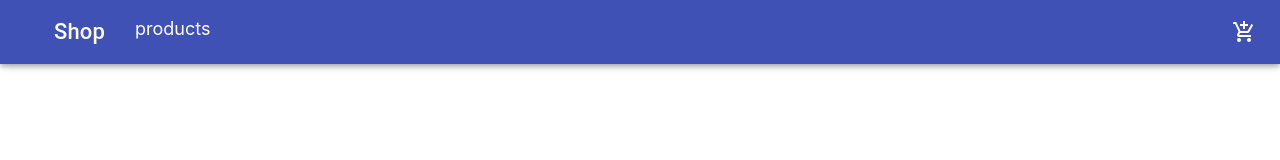
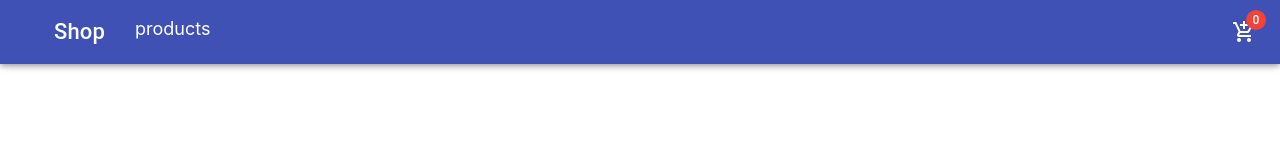
Before and after one commit to hamidazimiazp/shop, a React (Create React App) app: page / in a window 1280 px wide. Shown: the top 160 px of the page. Built offline with nearby package versions, Linux system fonts and the light colour scheme.

Commit message:
fix cart items counter in navbar

```diff
--- a/src/components/Navbar.jsx
+++ b/src/components/Navbar.jsx
@@ -56,7 +56,7 @@ const Navbar = () => {
                             <Link to="/products/">products</Link>
                         </div>
                     </div>
-                    <Badge badgeContent={quantities} className={classes.badge} color="error" overlap="rectangular">
+                    <Badge badgeContent={quantities === 0 ? "0" : quantities} className={classes.badge} color="error" overlap="rectangular">
                         <AddShoppingCart />
                     </Badge>
                 </Toolbar>
```
